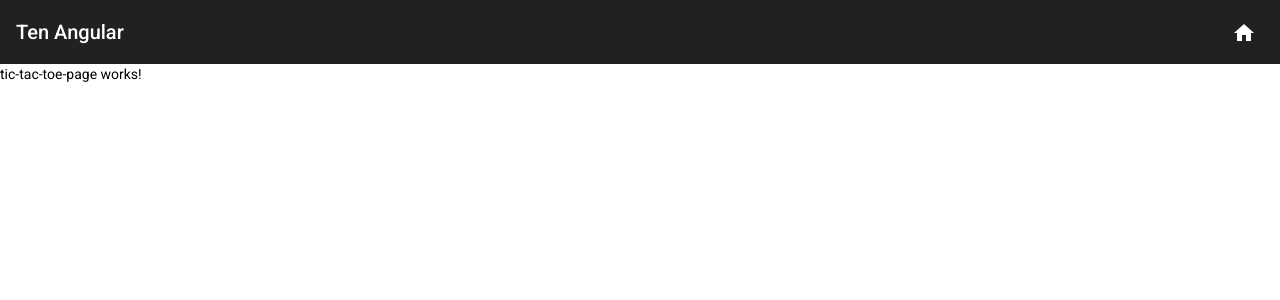
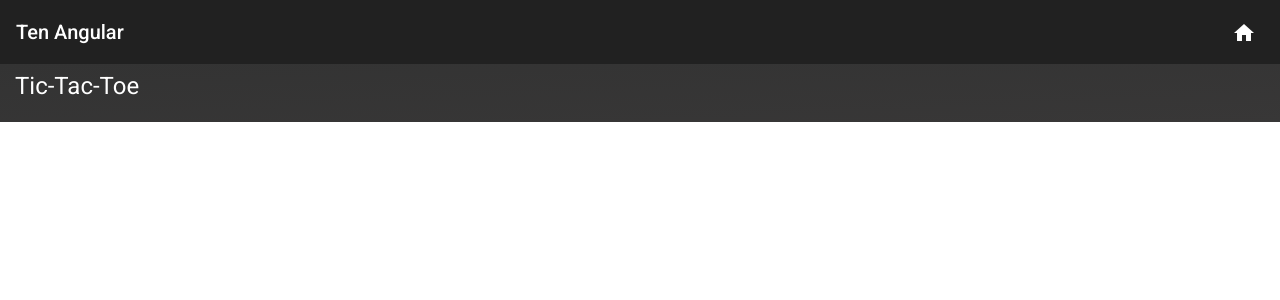
Before and after one commit to robertnitu02/TenAngularProjects, an Angular app in the folder TenAngular/: page /tic-tac-toe in a window 1280 px wide. Shown: the top 300 px of the page. Built offline with nearby package versions, Linux system fonts and the light colour scheme.

Commit message:
Modified gitignore. Some changes for tic-tac-toe compoment and home-page

```diff
--- a/TenAngular/src/app/home-page/home-page.component.html
+++ b/TenAngular/src/app/home-page/home-page.component.html
@@ -2,7 +2,7 @@
   <div class="home-page__content">
     <div class="home-page__photo1 home-page__paralllax">
       <div class="home-page__about-me">
-        <img src="https://i.imgur.com/68t8NiO.png" alt="me" class="home-page__about-me__image"/>
+        <img alt="me" class="home-page__about-me__image" src="https://i.imgur.com/68t8NiO.png"/>
         <mat-chip-list aria-label="Fish selection">
           <mat-chip>programmer</mat-chip>
           <mat-chip color="primary" selected>20 y.o</mat-chip>
@@ -17,10 +17,10 @@
     </div>
     <div class="home-page__photo2 home-page__paralllax">
       <div class="home-page__parallax-content">
-        <button mat-fab color="primary" routerLink="/tic-tac-toe" routerLinkActive="true">
+        <button mat-raised-button routerLink="/tic-tac-toe" routerLinkActive="true">
           <mat-icon>play_arrow</mat-icon>
+          Try me!
         </button>
-        <h3>Play now!</h3>
       </div>
     </div>
     <div class="home-page__content-spacer">
--- a/TenAngular/src/app/home-page/home-page.component.scss
+++ b/TenAngular/src/app/home-page/home-page.component.scss
@@ -21,7 +21,7 @@
 
   &__content-spacer {
     height: auto;
-    background-color: $spacer-color;
+    background: linear-gradient(to bottom right, $spacer-color1, $spacer-color2);
     font-size: 18px
   }
 
@@ -63,7 +63,11 @@
   }
 
   &__parallax-content {
-
+    position: absolute;
+    margin: 0;
+    top: 105%;
+    left: 50%;
+    transform: translate(-50%, -50%);
   }
 }
 
--- a/TenAngular/src/app/tic-tac-toe-page/tic-tac-toe-page.component.html
+++ b/TenAngular/src/app/tic-tac-toe-page/tic-tac-toe-page.component.html
@@ -1,3 +1,8 @@
 <div class="tic-tac-toe">
-  <p>tic-tac-toe-page works!</p>
+  <div class="tic-tac-toe__header">
+    <h1>Tic-Tac-Toe</h1>
+  </div>
+  <div class="tic-tac-toe__content">
+
+  </div>
 </div>
--- a/TenAngular/src/app/tic-tac-toe-page/tic-tac-toe-page.component.scss
+++ b/TenAngular/src/app/tic-tac-toe-page/tic-tac-toe-page.component.scss
@@ -1,5 +1,16 @@
 @import "src/shared/constants/variables";
 
 .tic-tac-toe {
+  &__header {
+    height: auto;
+    width: auto;
+    padding: 4px;
+    background: linear-gradient(to bottom right, $spacer-color1, $spacer-color2);
+  }
+}
 
+h1 {
+  color: $white-color;
+  margin-left: 11px;
+  margin-top: 2px;
 }
--- a/TenAngular/src/shared/constants/variables.scss
+++ b/TenAngular/src/shared/constants/variables.scss
@@ -1,4 +1,5 @@
 $black-color: black;
 $white-color: white;
 
-$spacer-color: #242424;
+$spacer-color1: #333333;
+$spacer-color2: #383737;
--- a/TenAngular/src/styles.scss
+++ b/TenAngular/src/styles.scss
@@ -1,4 +1,8 @@
-/* You can add global styles to this file, and also import other style files */
+html, body {
+  height: 100%;
+}
 
-html, body { height: 100%; }
-body { margin: 0; font-family: Roboto, "Helvetica Neue", sans-serif; }
+body {
+  margin: 0;
+  font-family: Roboto, "Helvetica Neue", sans-serif;
+}
```
Also changed, not shown: 1 other file (tests, documents, lock files or other folders).
